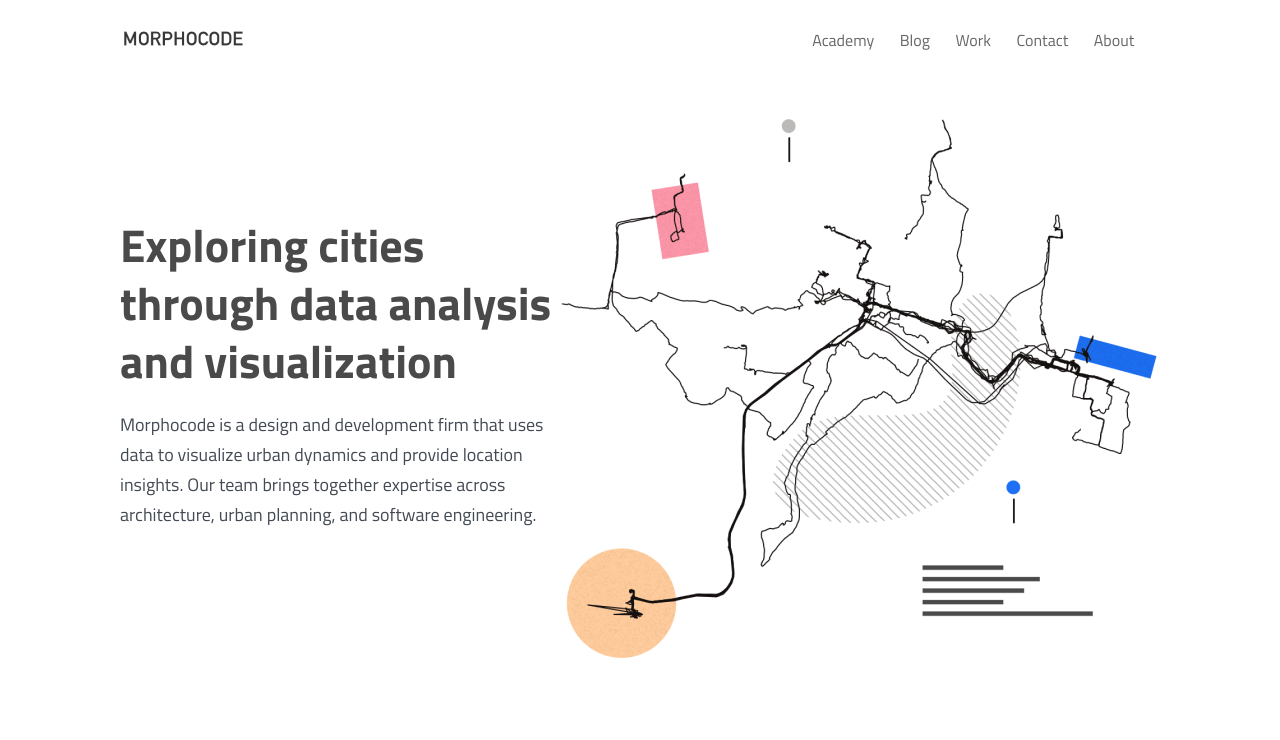
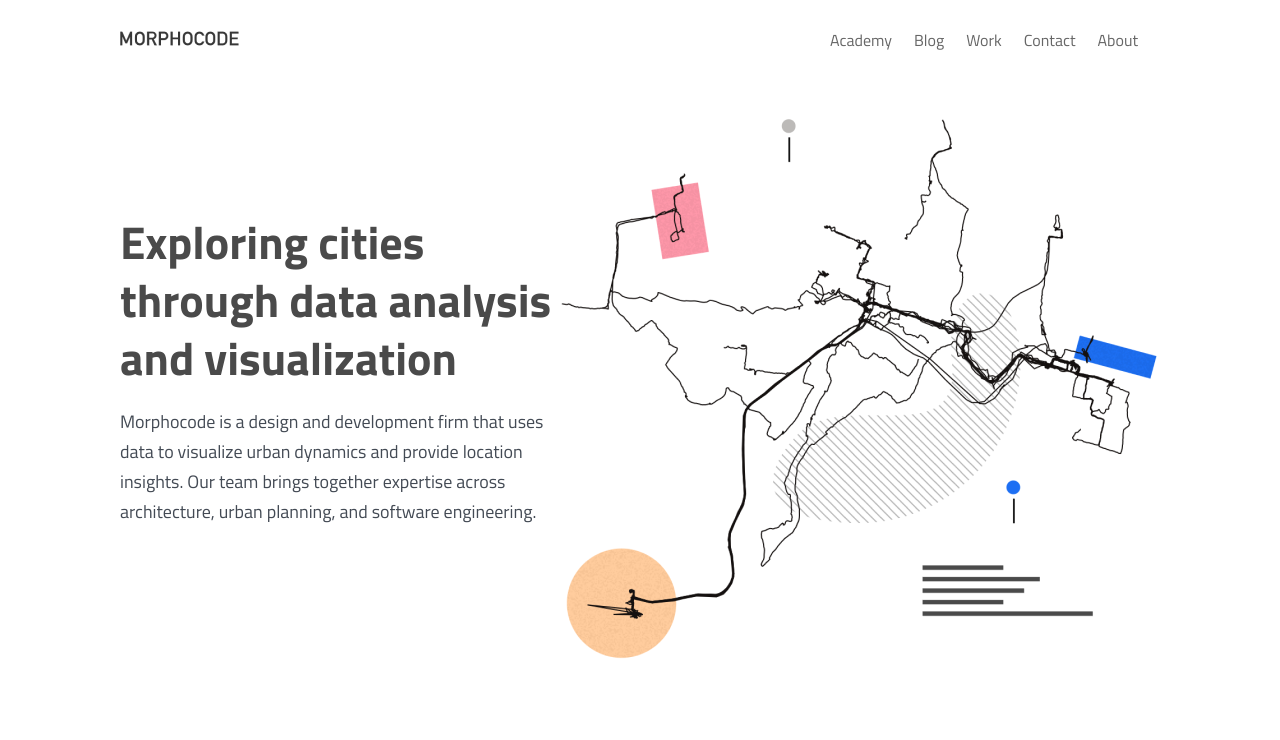
Before and after one commit to troyqa/Morphcode, a website built with Parcel: page index.html in a window 1280 px wide. Shown: the top 740 px of the page. Built offline with nearby package versions, Linux system fonts and the light colour scheme; a web font is replaced by a local one.

Commit message:
navigation

```diff
--- a/index.html
+++ b/index.html
@@ -13,19 +13,19 @@
 <body>
   <header class="header">
     <div class="wrapper">
-      <nav class="nav">
+      <div class="nav">
         <div class="nav__item">
           <a href="#" class="logo"><img src="./img/logo.png" alt="morphcode">
           </a>
         </div>
-        <div class="nav__item">
+        <nav class="nav__item">
           <a href="#" class="nav__item_menu">Academy</a>
           <a href="#" class="nav__item_menu">Blog</a>
           <a href="#" class="nav__item_menu">Work</a>
           <a href="#" class="nav__item_menu">Contact</a>
           <a href="#" class="nav__item_menu">About</a>
-        </div>
-      </nav>
+        </nav>
+      </div>
     </div>
   </header>
 
--- a/main.css
+++ b/main.css
@@ -2,6 +2,7 @@
   margin: 0;
   padding: 0;
   box-sizing: border-box;
+  font-size: 0px;
 }
 
 @font-face {
@@ -36,8 +37,8 @@ a {
   display: inline-block;
 }
 
-.logo {
-  margin-right: 565px;
+.nav__item:last-child {
+  margin-left: calc(100% - 450px);
 }
 
 .nav__item_menu {
```
